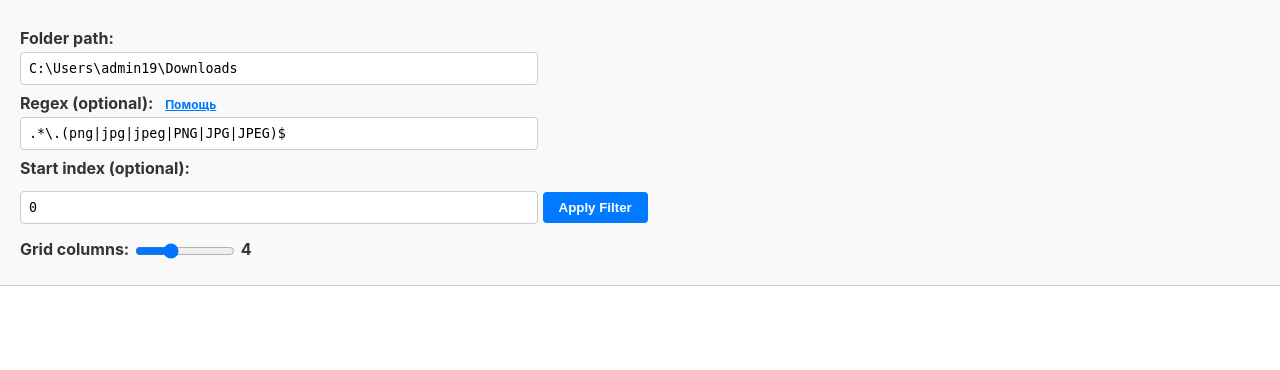
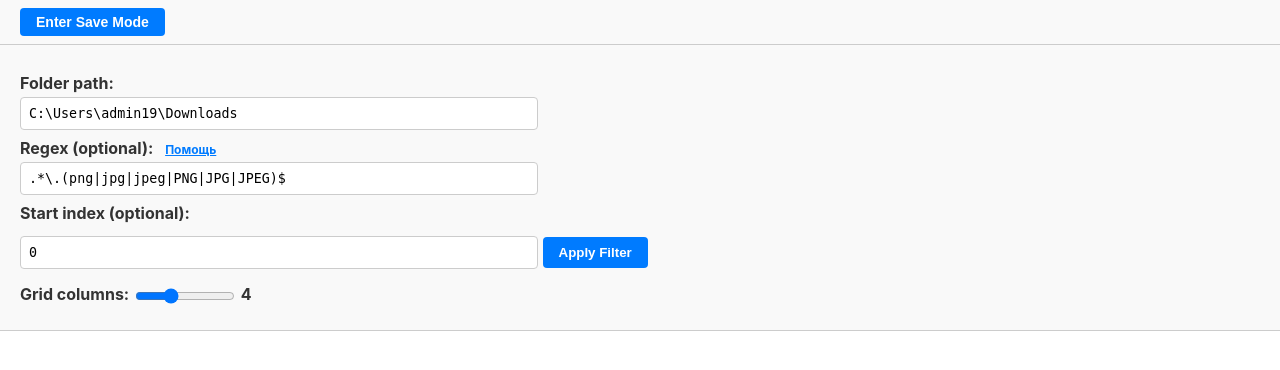
Before and after one commit to gateway19/pgral, a FastAPI app: page / in a window 1280 px wide. Shown: the top 370 px of the page. Run offline with FastAPI, Linux system fonts and the light colour scheme.

Commit message:
add save mode button

```diff
--- /dev/null
+++ b/info.json
@@ -0,0 +1,3 @@
+{
+    "version":"0.0.2"
+}
--- a/templates/index.html
+++ b/templates/index.html
@@ -13,6 +13,8 @@
             --border-color: #cccccc;
             --button-bg: #007bff;
             --button-hover: #0069d9;
+            --save-button-normal: #007bff;
+            --save-button-save: #dc3545; /* красный */
             --thumb-shadow: rgba(0,0,0,0.1);
             --thumb-shadow-hover: rgba(0,0,0,0.15);
             --active-item: #0d6efd;
@@ -28,6 +30,8 @@
                 --border-color: #444444;
                 --button-bg: #0d6efd;
                 --button-hover: #0b5ed7;
+                --save-button-normal: #0d6efd;
+                --save-button-save: #ff6b6b;
                 --thumb-shadow: rgba(0,0,0,0.3);
                 --thumb-shadow-hover: rgba(0,0,0,0.4);
                 --active-item: #0d6efd;
@@ -40,6 +44,24 @@
             background: var(--bg-primary);
             color: var(--text-primary);
         }
+#mode-toggle-bar {
+    padding: 8px 20px;
+    background: var(--bg-secondary);
+    border-bottom: 1px solid var(--border-color);
+    text-align: left; /* ← ключевое: слева */
+}
+
+#toggleSaveMode {
+    margin: 0;
+    padding: 6px 16px;
+    background: var(--save-button-normal);
+    color: white;
+    border: none;
+    border-radius: 4px;
+    font-weight: bold;
+    cursor: pointer;
+    font-size: 14px;
+}
 
         #controls {
             padding: 20px;
@@ -65,7 +87,7 @@
             max-width: 500px;
         }
 
-        button {
+        button:not(#toggleSaveMode) {
             margin-top: 10px;
             padding: 8px 16px;
             background: var(--button-bg);
@@ -76,7 +98,7 @@
             font-weight: bold;
         }
 
-        button:hover:not(:disabled) {
+        button:not(#toggleSaveMode):hover:not(:disabled) {
             background: var(--button-hover);
         }
 
@@ -138,6 +160,13 @@
 </head>
 <body>
 
+<!-- Кнопка переключения режима — В САМОМ ВЕРХУ -->
+<div id="mode-toggle-bar">
+    <button id="toggleSaveMode">
+        {{ 'Exit Save Mode' if save_mode else 'Enter Save Mode' }}
+    </button>
+</div>
+
 <div id="controls">
     <form id="filterForm">
         <label for="folder">Folder path:</label>
@@ -150,7 +179,7 @@
         <input type="text" id="regex" name="regex" value="{{ default_regex }}">
 
         <label for="startIndex">Start index (optional):</label>
-        <input type="number" id="startIndex" name="index" min="0" value="0" placeholder="0">
+        <input type="number" id="startIndex" name="index" min="0" value="{{ request.query_params.get('index', '0') }}" placeholder="0">
 
         <button type="submit">Apply Filter</button>
     </form>
@@ -178,6 +207,18 @@ let isLoading = false;
 let wheelListener = null;
 let saveMode = {{ 'true' if save_mode else 'false' }};
 let savedFiles = new Set();
+
+// Установка цвета кнопки
+function updateToggleButton() {
+    const btn = document.getElementById('toggleSaveMode');
+    if (saveMode) {
+        btn.textContent = 'Exit Save Mode';
+        btn.style.backgroundColor = 'var(--save-button-save)';
+    } else {
+        btn.textContent = 'Enter Save Mode';
+        btn.style.backgroundColor = 'var(--save-button-normal)';
+    }
+}
 
 async function loadSavedFiles() {
     if (!saveMode) return;
@@ -263,13 +304,11 @@ function appendThumbs(files) {
         const filename = fullPath.replace(/\\/g, '/').split('/').pop();
         const b64Path = btoa(unescape(encodeURIComponent(fullPath)));
 
-        // === ИЗМЕНЕНО: передаём full_path вместо filename ===
         const viewPayload = {
             folder: currentParams.folder,
             regex: currentParams.regex,
             full_path: fullPath,
-            save: saveMode  // ← добавлено
-
+            save: saveMode
         };
         const viewB64 = btoa(unescape(encodeURIComponent(JSON.stringify(viewPayload))));
         const viewUrl = `/view/${viewB64}`;
@@ -377,7 +416,19 @@ document.getElementById('cols').addEventListener('input', function() {
     document.getElementById('gallery').style.gridTemplateColumns = `repeat(${val}, 1fr)`;
 });
 
+// === ПЕРЕКЛЮЧЕНИЕ РЕЖИМА ===
+document.getElementById('toggleSaveMode').addEventListener('click', function() {
+    const url = new URL(window.location.href);
+    if (saveMode) {
+        url.searchParams.delete('save');
+    } else {
+        url.searchParams.set('save', 'true');
+    }
+    window.location.href = url.toString();
+});
+
 document.addEventListener('DOMContentLoaded', () => {
+    updateToggleButton(); // Установить начальный цвет
     const urlParams = getUrlParams();
     if (urlParams.path) {
         applyFilters(urlParams.path, urlParams.regex || '', urlParams.index);
```
